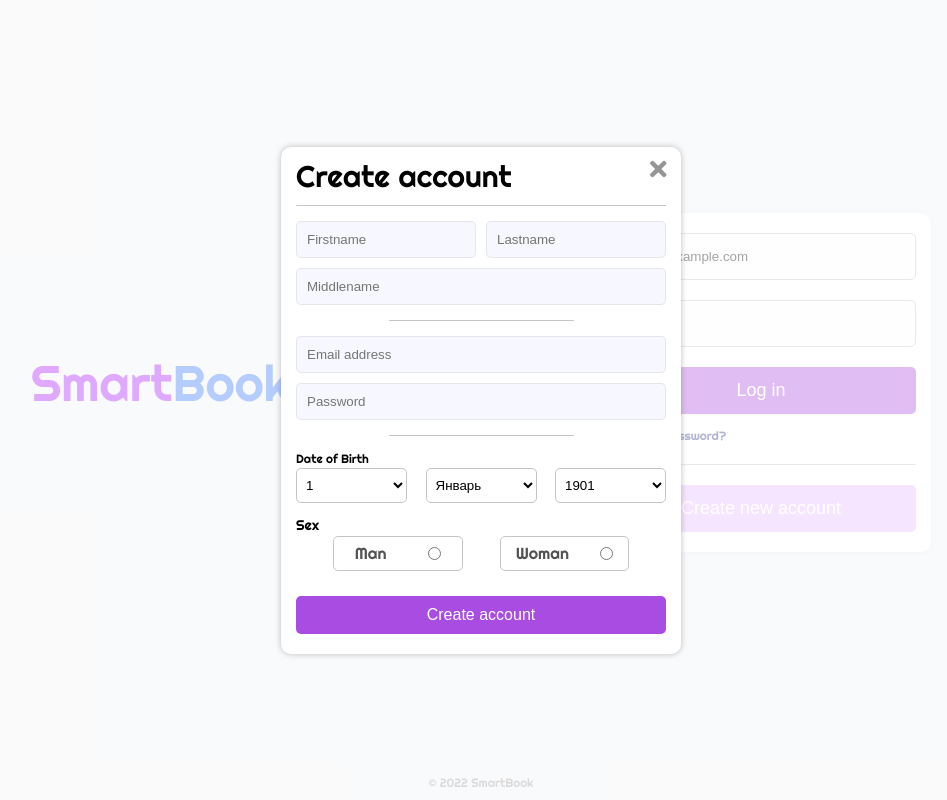
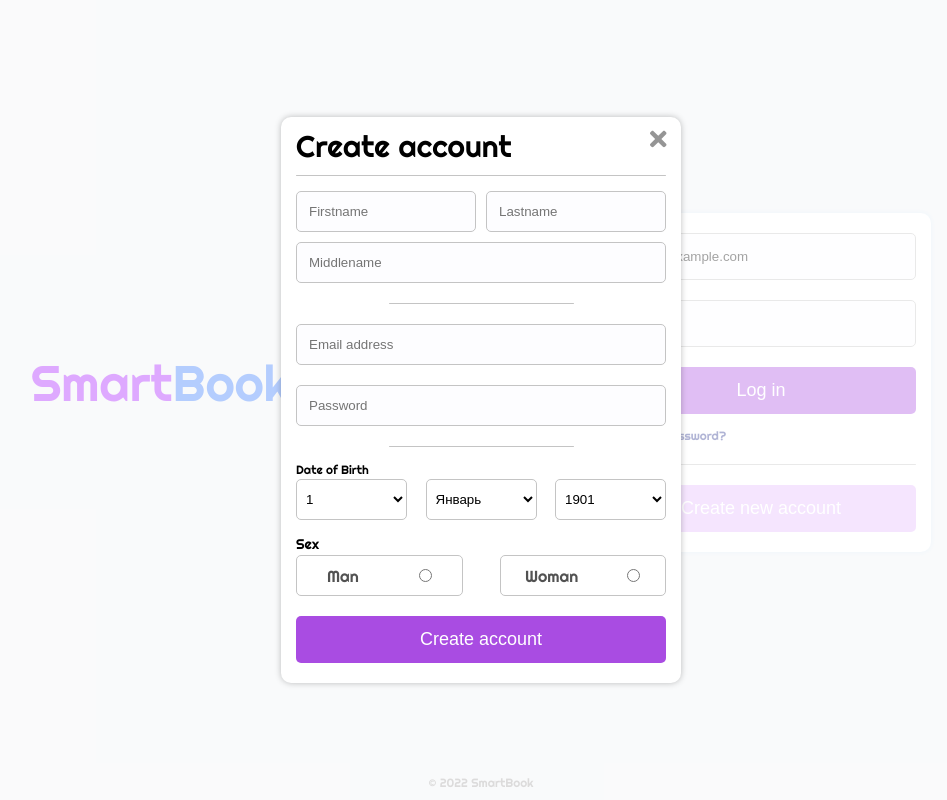
Before and after one commit to MRXOneX/smartbook-front, a Vue app: page /login in a window 1280 px wide. Both pictures are taken after typing "name@example.com", "Sample123" into the empty fields and a click on the button "Create new account". Shown: the whole page, without its empty margins (159-1106 px from the left). Built offline with nearby package versions, Linux system fonts and the light colour scheme.

Commit message:
update modal create account

```diff
--- a/src/components/FormLogin.vue
+++ b/src/components/FormLogin.vue
@@ -188,6 +188,8 @@ export default {
     }
 
 
+
+
     /* S T Y L E   F O R   V A L I D A T I O N */
 
 
--- a/src/components/ModalCreateAccount.vue
+++ b/src/components/ModalCreateAccount.vue
@@ -16,55 +16,55 @@
             </div>
 
 
-            <divider/>
+            <divider />
 
 
             <div class="content">
                 <form>
                     <div class="firstname-lastname">
-                        <my-input
+                        <input
+                            :style="{margin: '0 5px 0 0'}"
+                            class="form-control-input"
                             placeholder="Firstname"
-                            padding="10px" margin="5px 5px 5px 0"
                         />
-                        <my-input
+                        <input
+                            :style="{margin: '0 0 0 5px'}"
+                            class="form-control-input"
                             placeholder="Lastname"
-                            padding="10px" margin="5px 0 5px 5px"
                         />
                     </div>
 
-                    <my-input
+
+                    <input
+                        class="form-control-input"
                         placeholder="Middlename"
-                        padding="10px" margin="5px 0"
                     />
-
 
                     <divider width="50%"/>
 
 
-                    <my-input
+                    <input
+                        class="form-control-input"
                         placeholder="Email address"
-                        padding="10px" margin="5px 0"
                     />
-                    <my-input
+                    <input
+                        class="form-control-input"
                         placeholder="Password"
-                        padding="10px" margin="5px 0"
                     />
 
-
                     <divider width="50%"/>
-
 
                     <div class="dateOfBirth">
                         <p>Date of Birth</p>
                         <div>
                             <select>
-                                <option v-for="(item, index) in dateOfBirth.days" :key="item">{{ index + 1 }}</option>
+                                <option v-for="(item, index) in dateOfBirth.days" :value="item" :key="item">{{ index + 1 }}</option>
                             </select>
                             <select>
-                                <option v-for="month in dateOfBirth.months" :key="month">{{ month }}</option>
+                                <option v-for="month in dateOfBirth.months" :value="month" :key="month">{{ month }}</option>
                             </select>
                             <select>
-                                <option v-for="year in dateOfBirth.years()" :key="year">{{ year }}</option>
+                                <option v-for="year in dateOfBirth.years()" :value="year" :key="year">{{ year }}</option>
                             </select>
                         </div>
                     </div>
@@ -82,9 +82,9 @@
                         </div>
                     </div>
 
-                    <my-button margin="25px 0 10px 0">
+                    <button class="form-control-button-create-account">
                         Create account
-                    </my-button>
+                    </button>
                 </form>
             </div>
          </div>
@@ -164,35 +164,42 @@ export default {
         font-size: 30px;
     }
 
-    .content {background: none}
-    form {background: none}
 
     .firstname-lastname {
         display: flex;
-        background: none;
+        margin: 5px 0 0 0 ;
+    }
+
+    /* S T Y L E   F O R   I N P U T S */
+
+    .form-control-input {
+        width: 100%;
+        padding: 12px;
+        margin: 10px 0;
+        border-radius: 5px;
+        outline: none;
+        border: 1px solid #c4c4c4;
+        background: #FDFDFF;
     }
 
 
 
     .dateOfBirth {
-        height: 50px;
-        margin: 5px 0;
-        background: none;
+        height: auto;
+        margin: 5px 0
     }
     .dateOfBirth p {
         margin: 0 0 2px 0;
         font-size: 12px;
-        background: none;
     }
     .dateOfBirth div {
         display: flex;
         justify-content: space-between;
         align-items: center;
-        background: none;
     }
 
     .dateOfBirth div select {
-        height: 35px;
+        height: 41px;
         width: 30%;
         padding: 0 5px;
         background: none;
@@ -204,13 +211,11 @@ export default {
 
 
     .wrapper-sex {
-        background: none;
-        height: 55px;
+        height: auto;
         margin: 15px 0;
     }
 
     .wrapper-sex p {
-        background: none;
         margin: 0 0 2px 0;
         font-size: 14px;
     }
@@ -218,15 +223,13 @@ export default {
 
     .sex {
         display: flex;
-        justify-content: space-evenly;
+        justify-content: space-between;
         align-items: center;
-        background: none;
-        height: 35px;
+        height: 41px;
     }
 
     .sex label {
         cursor: pointer;
-        background: none;
 
         display: flex;
         align-items: center;
@@ -234,10 +237,32 @@ export default {
         border: 1px solid #c4c4c4;
         color: #525252;
         height: 100%;
-        width: 35%;
+        width: 45%;
 
         border-radius: 5px;
     }
+
+
+    /* S T Y L E   F O R   B U T T O N S */
+
+    .form-control-button-create-account {
+        background-color: #A94CE2;
+        color: white;
+        border: none;
+        cursor: pointer;
+        padding: 13px;
+        border-radius: 5px;
+        outline: none;
+        width: 100%;
+        height: auto;
+        font-size: 18px;
+        margin: 20px 0 10px 0;
+        display: flex;
+        align-items: center;
+        justify-content: center;
+    }
+
+
 
     /* M E D I A*/
 
```
